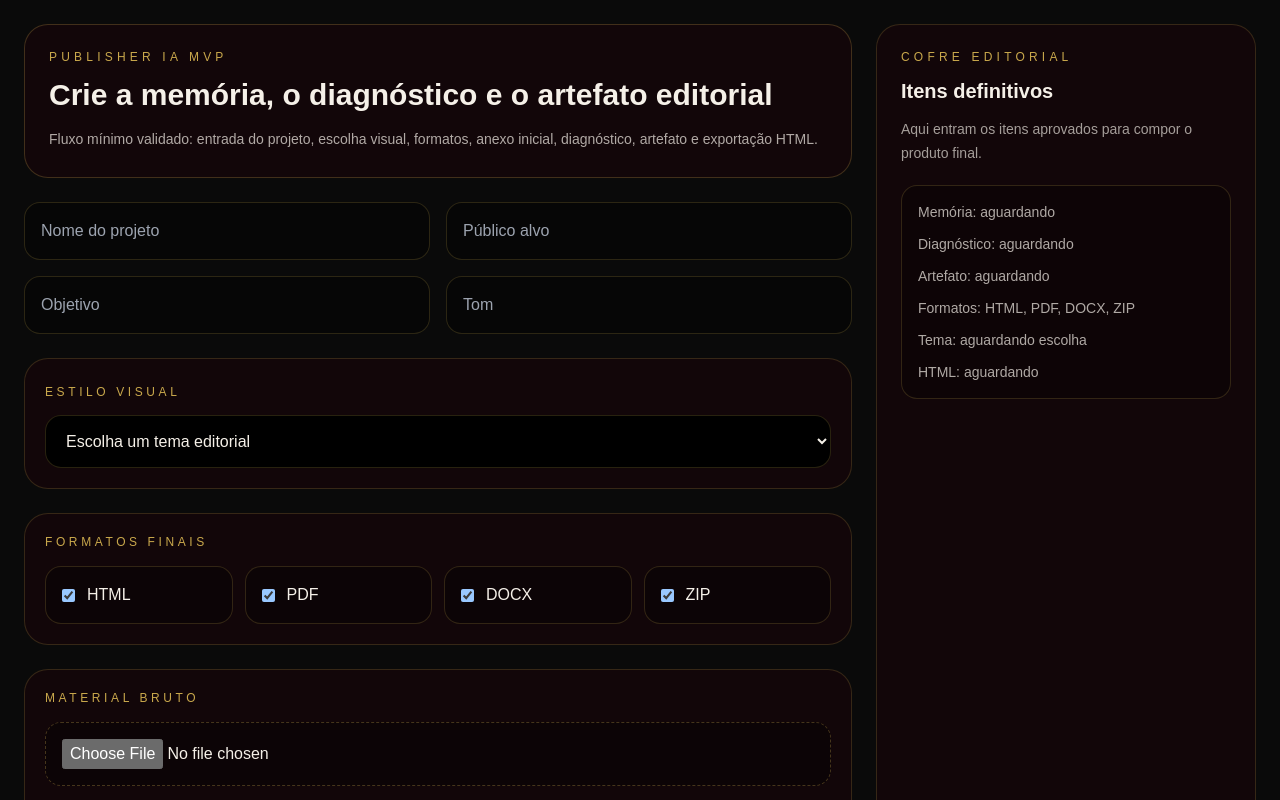
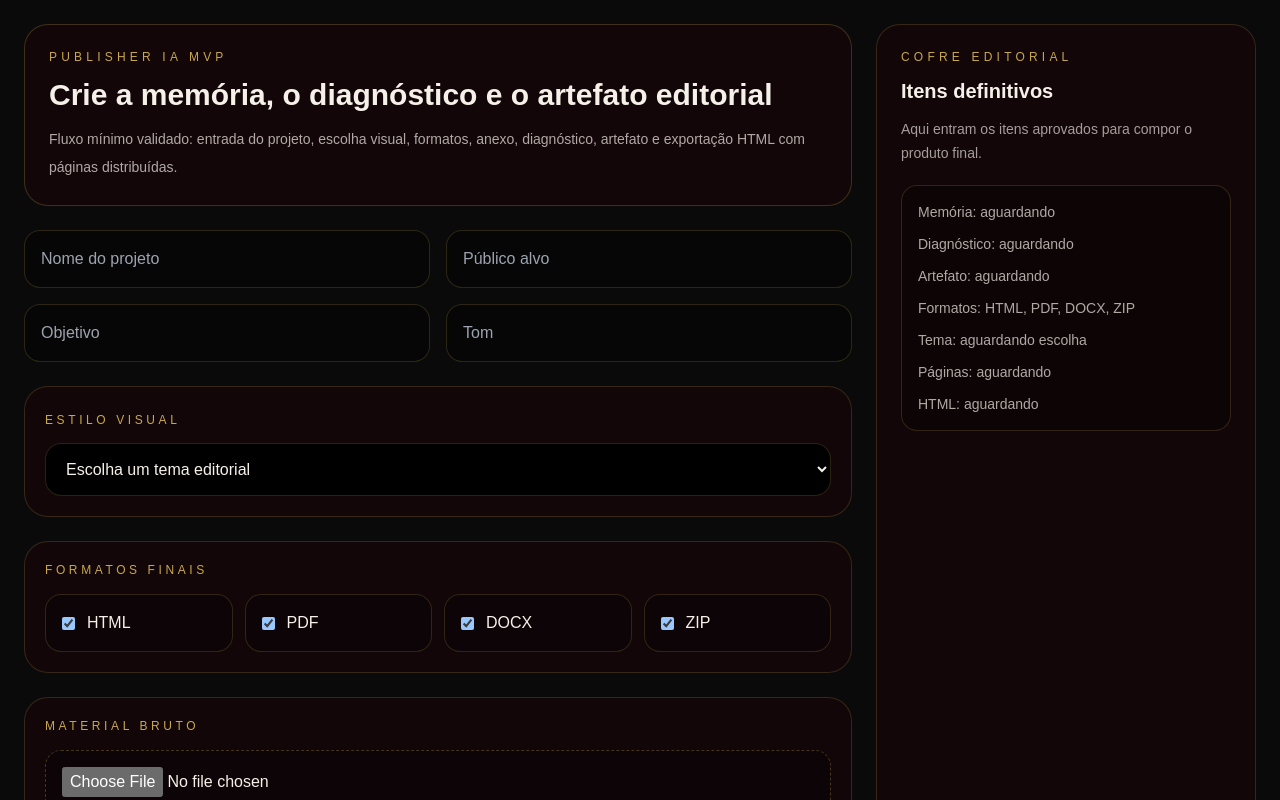
Before and after one commit to Sollimastudio/Tronco-ia, a Next.js app: page /publisher/mvp in a window 1280 px wide. Shown: the top 800 px of the page. Built offline with nearby package versions, Linux system fonts and the light colour scheme.

Commit message:
feat: improve HTML export with manuscript page distribution

```diff
--- a/src/components/PublisherMvp.tsx
+++ b/src/components/PublisherMvp.tsx
@@ -1,6 +1,6 @@
 "use client";
 
-import { useState } from "react";
+import { useMemo, useState } from "react";
 
 type Memory = {
   projectName: string;
@@ -38,6 +38,11 @@ type Artifact = {
   exportPlan: string[];
 };
 
+type ManuscriptPage = {
+  title: string;
+  body: string;
+};
+
 const visualStyles = [
   "Luxo editorial — bordô, creme, dourado",
   "Clean sofisticado — branco, preto, cinza elegante",
@@ -69,21 +74,101 @@ function slugify(value: string) {
     .replace(/(^-|-$)/g, "") || "publisher";
 }
 
+function cleanText(value: string) {
+  return value
+    .replace(/\r/g, "")
+    .replace(/[ \t]+/g, " ")
+    .replace(/\n{4,}/g, "\n\n")
+    .replace(/«[a-z0-9]+/gi, "")
+    .replace(/\[(Ds|ss)\]/gi, "")
+    .trim();
+}
+
+function extractTitleFromBody(body: string, fallback: string) {
+  const lines = body
+    .split("\n")
+    .map((line) => line.trim())
+    .filter(Boolean);
+
+  const candidate = lines.find((line) =>
+    /^(m[oó]dulo|cap[ií]tulo|manual|ant[ií]doto|p[aá]gina|carta|sum[aá]rio)/i.test(line)
+  ) || lines[0];
+
+  if (!candidate) return fallback;
+  return candidate.slice(0, 92);
+}
+
+function splitManuscriptIntoPages(source: string): ManuscriptPage[] {
+  const cleaned = cleanText(source);
+
+  if (!cleaned) return [];
+
+  const chunks = cleaned
+    .split(/\n\s*Página\s+\d+\s*\n/gi)
+    .map((chunk) => cleanText(chunk))
+    .filter((chunk) => chunk.length > 40);
+
+  if (chunks.length > 1) {
+    return chunks.map((chunk, index) => ({
+      title: extractTitleFromBody(chunk, `Página extraída ${index + 1}`),
+      body: chunk
+    }));
+  }
+
+  const paragraphs = cleaned.split(/\n{2,}/).filter((item) => item.trim().length > 30);
+  const pages: ManuscriptPage[] = [];
+  let current = "";
+
+  for (const paragraph of paragraphs) {
+    if ((current + "\n\n" + paragraph).length > 1600 && current) {
+      pages.push({
+        title: extractTitleFromBody(current, `Página ${pages.length + 1}`),
+        body: current
+      });
+      current = paragraph;
+    } else {
+      current = current ? `${current}\n\n${paragraph}` : paragraph;
+    }
+  }
+
+  if (current) {
+    pages.push({
+      title: extractTitleFromBody(current, `Página ${pages.length + 1}`),
+      body: current
+    });
+  }
+
+  return pages;
+}
+
+function paragraphsToHtml(value: string) {
+  return cleanText(value)
+    .split(/\n{2,}/)
+    .map((paragraph) => paragraph.trim())
+    .filter(Boolean)
+    .map((paragraph) => `<p>${escapeHtml(paragraph)}</p>`)
+    .join("\n");
+}
+
 function buildHtmlDocument(artifact: Artifact) {
-  const sections = artifact.editorialStructure
-    .map((section, index) => {
-      const didactic = artifact.didacticAssets[index % artifact.didacticAssets.length];
+  const extractedPages = splitManuscriptIntoPages(artifact.sourceSummary);
+  const didacticAssets = artifact.didacticAssets.length ? artifact.didacticAssets : ["Box de conceito-chave"];
+
+  const pages: ManuscriptPage[] = extractedPages.length
+    ? extractedPages
+    : artifact.editorialStructure.map((section) => ({
+        title: section,
+        body: `Esta seção será expandida a partir do material bruto, mantendo o tom ${artifact.tone} e o tema visual ${artifact.visualStyle}.`
+      }));
+
+  const sections = pages
+    .map((page, index) => {
+      const didactic = didacticAssets[index % didacticAssets.length];
       return `
         <section class="page" id="page-${index + 1}">
           <p class="kicker">Página ${index + 1}</p>
-          <h2>${escapeHtml(section)}</h2>
-          <p>${escapeHtml(
-            index === 0
-              ? artifact.promise
-              : index === 1
-                ? artifact.sourceSummary.slice(0, 1200) || "Conteúdo do manuscrito será organizado aqui."
-                : `Esta seção será expandida a partir do material bruto, mantendo o tom ${artifact.tone} e o tema visual ${artifact.visualStyle}.`
-          )}</p>
+          <h2>${escapeHtml(page.title)}</h2>
+          ${paragraphsToHtml(page.body)}
           <div class="visual-box">
             <strong>Recurso didático sugerido</strong>
             <span>${escapeHtml(didactic)}</span>
@@ -93,8 +178,8 @@ function buildHtmlDocument(artifact: Artifact) {
     })
     .join("\n");
 
-  const nav = artifact.editorialStructure
-    .map((section, index) => `<a href="#page-${index + 1}">${index + 1}. ${escapeHtml(section)}</a>`)
+  const nav = pages
+    .map((page, index) => `<a href="#page-${index + 1}">${index + 1}. ${escapeHtml(page.title)}</a>`)
     .join("");
 
   return `<!doctype html>
@@ -113,6 +198,7 @@ function buildHtmlDocument(artifact: Artifact) {
       --muted: rgba(245, 240, 232, .72);
     }
     * { box-sizing: border-box; }
+    html { scroll-behavior: smooth; }
     body {
       margin: 0;
       background: radial-gradient(circle at top, rgba(201,168,76,.14), transparent 34%), var(--black);
@@ -134,11 +220,13 @@ function buildHtmlDocument(artifact: Artifact) {
     h1, h2 { font-family: Georgia, 'Times New Roman', serif; line-height: 1.05; margin: 0; }
     h1 { font-size: clamp(42px, 8vw, 92px); max-width: 920px; }
     h2 { font-size: clamp(30px, 5vw, 58px); }
-    p { font-size: 18px; line-height: 1.75; color: var(--muted); }
+    p { font-size: 18px; line-height: 1.75; color: var(--muted); white-space: pre-wrap; }
     .meta { margin-top: 24px; display: grid; gap: 8px; color: var(--muted); }
+    .notice { margin-top: 28px; padding: 16px; border-radius: 18px; border: 1px solid rgba(201,168,76,.24); color: var(--muted); background: rgba(0,0,0,.22); }
     .nav { position: sticky; top: 0; z-index: 10; display: flex; gap: 10px; overflow-x: auto; padding: 14px 0; background: var(--black); }
     .nav a { flex: 0 0 auto; color: var(--cream); text-decoration: none; border: 1px solid rgba(201,168,76,.25); padding: 10px 12px; border-radius: 999px; font-size: 13px; }
     .page { min-height: 92vh; margin: 28px 0; padding: 36px; border-radius: 30px; border: 1px solid rgba(201,168,76,.22); background: linear-gradient(135deg, var(--wine), rgba(28,18,20,.88)); }
+    .page p + p { margin-top: 18px; }
     .visual-box { margin-top: 28px; padding: 22px; border: 1px dashed rgba(201,168,76,.55); border-radius: 24px; background: rgba(0,0,0,.22); display: grid; gap: 8px; }
     .visual-box strong { color: var(--gold); text-transform: uppercase; letter-spacing: .18em; font-size: 12px; }
     .visual-box span { color: var(--cream); }
@@ -156,7 +244,9 @@ function buildHtmlDocument(artifact: Artifact) {
           <span>Público: ${escapeHtml(artifact.audience || "não definido")}</span>
           <span>Tom: ${escapeHtml(artifact.tone || "sofisticado, claro e útil")}</span>
           <span>Formatos planejados: ${escapeHtml(artifact.finalFormats.join(", "))}</span>
+          <span>Páginas renderizadas: ${pages.length}</span>
         </div>
+        <div class="notice">Rascunho editorial automático: revise OCR, acentos, quebras e títulos antes da publicação final.</div>
       </div>
     </section>
     <nav class="nav">${nav}</nav>
@@ -179,6 +269,8 @@ export function PublisherMvp() {
   const [diagnosis, setDiagnosis] = useState<Diagnosis | null>(null);
   const [artifact, setArtifact] = useState<Artifact | null>(null);
   const [htmlStatus, setHtmlStatus] = useState("");
+
+  const extractedPageCount = useMemo(() => splitManuscriptIntoPages(sourceSummary).length, [sourceSummary]);
 
   function toggleFormat(format: string) {
     setFormats((current) =>
@@ -254,12 +346,13 @@ export function PublisherMvp() {
         "Existe uma intenção clara de transformação.",
         "O público já foi definido.",
         "O formato final já começou a ser escolhido.",
-        "O tema visual dá direção para a diagramação."
+        "O tema visual dá direção para a diagramação.",
+        extractedPageCount ? `Foram detectadas ${extractedPageCount} páginas/seções no manuscrito.` : "O manuscrito ainda precisa ser segmentado."
       ],
       gaps: [
-        "Ainda falta definir a arquitetura completa de capítulos/módulos.",
+        "Ainda falta revisão editorial humana ou IA avançada para limpar OCR e corrigir títulos.",
         "Ainda falta mapear onde entrarão infográficos, mapas mentais e exercícios.",
-        "Ainda falta transformar o material bruto em sequência editorial paginada.",
+        "Ainda falta transformar o material bruto em texto final reescrito por página.",
         "PDF e DOCX finais exigem motor de exportação na próxima etapa."
       ],
       visualNeeds: [
@@ -311,7 +404,7 @@ export function PublisherMvp() {
         "Quadro antes/depois"
       ],
       exportPlan: [
-        "Gerar HTML/WebBook responsivo",
+        "Gerar HTML/WebBook responsivo com páginas reais extraídas do manuscrito",
         "Gerar DOCX editável",
         "Preparar PDF premium",
         "Empacotar ZIP final com arquivos do projeto"
@@ -335,7 +428,7 @@ export function PublisherMvp() {
     anchor.click();
     anchor.remove();
     URL.revokeObjectURL(url);
-    setHtmlStatus("HTML gerado e baixado com sucesso.");
+    setHtmlStatus("HTML gerado e baixado com páginas distribuídas do manuscrito.");
   }
 
   return (
@@ -343,15 +436,10 @@ export function PublisherMvp() {
       <div className="mx-auto grid max-w-7xl gap-6 lg:grid-cols-[1fr_380px]">
         <section className="space-y-6">
           <div className="rounded-3xl border border-[#C9A84C]/25 bg-[#120609] p-6">
-            <p className="text-xs uppercase tracking-[0.35em] text-[#C9A84C]">
-              Publisher IA MVP
-            </p>
-            <h1 className="mt-3 text-3xl font-semibold">
-              Crie a memória, o diagnóstico e o artefato editorial
-            </h1>
+            <p className="text-xs uppercase tracking-[0.35em] text-[#C9A84C]">Publisher IA MVP</p>
+            <h1 className="mt-3 text-3xl font-semibold">Crie a memória, o diagnóstico e o artefato editorial</h1>
             <p className="mt-3 text-sm leading-7 text-[#F5F0E8]/70">
-              Fluxo mínimo validado: entrada do projeto, escolha visual, formatos,
-              anexo inicial, diagnóstico, artefato e exportação HTML.
+              Fluxo mínimo validado: entrada do projeto, escolha visual, formatos, anexo, diagnóstico, artefato e exportação HTML com páginas distribuídas.
             </p>
           </div>
 
@@ -386,6 +474,7 @@ export function PublisherMvp() {
             <p className="text-xs uppercase tracking-[0.3em] text-[#C9A84C]">Material bruto</p>
             <input type="file" accept=".txt,.md,.pdf,.doc,.docx" className="mt-4 w-full rounded-2xl border border-dashed border-[#C9A84C]/30 bg-black/30 p-4" onChange={(event) => handleFile(event.target.files?.[0])} />
             {attachedFileName && <p className="mt-3 text-sm text-[#F5F0E8]/70">Arquivo anexado: {attachedFileName}</p>}
+            {extractedPageCount > 0 && <p className="mt-2 text-sm text-[#C9A84C]">{extractedPageCount} páginas/seções detectadas no manuscrito.</p>}
             <textarea className="mt-4 min-h-40 w-full rounded-2xl border border-[#C9A84C]/20 bg-black/40 p-4 outline-none" placeholder="Resumo do material, ideia ou manuscrito" value={sourceSummary} onChange={(event) => setSourceSummary(event.target.value)} />
           </div>
 
@@ -421,7 +510,7 @@ export function PublisherMvp() {
               <div className="mt-5 grid gap-5 md:grid-cols-2">
                 <div className="rounded-2xl bg-black/35 p-5"><h3 className="font-semibold">Estrutura do produto</h3><ul className="mt-3 list-disc space-y-1 pl-5 text-sm text-[#F5F0E8]/70">{artifact.editorialStructure.map((item) => <li key={item}>{item}</li>)}</ul></div>
                 <div className="rounded-2xl bg-black/35 p-5"><h3 className="font-semibold">Didática visual</h3><ul className="mt-3 list-disc space-y-1 pl-5 text-sm text-[#F5F0E8]/70">{artifact.didacticAssets.map((item) => <li key={item}>{item}</li>)}</ul></div>
-                <div className="rounded-2xl bg-black/35 p-5 md:col-span-2"><h3 className="font-semibold">Plano de exportação</h3><ul className="mt-3 list-disc space-y-1 pl-5 text-sm text-[#F5F0E8]/70">{artifact.exportPlan.map((item) => <li key={item}>{item}</li>)}</ul></div>
+                <div className="rounded-2xl bg-black/35 p-5 md:col-span-2"><h3 className="Plano de exportação">Plano de exportação</h3><ul className="mt-3 list-disc space-y-1 pl-5 text-sm text-[#F5F0E8]/70">{artifact.exportPlan.map((item) => <li key={item}>{item}</li>)}</ul></div>
               </div>
               <div className="mt-5 flex flex-wrap gap-3">
                 <button onClick={downloadHtml} className="rounded-xl bg-[#C9A84C] px-5 py-3 text-sm font-semibold text-black">Gerar HTML</button>
@@ -442,6 +531,7 @@ export function PublisherMvp() {
             <p>Artefato: {artifact ? "aprovado" : "aguardando"}</p>
             <p>Formatos: {formats.join(", ")}</p>
             <p>Tema: {visualStyle || "aguardando escolha"}</p>
+            <p>Páginas: {extractedPageCount || "aguardando"}</p>
             <p>HTML: {htmlStatus ? "gerado" : "aguardando"}</p>
           </div>
         </aside>
```
